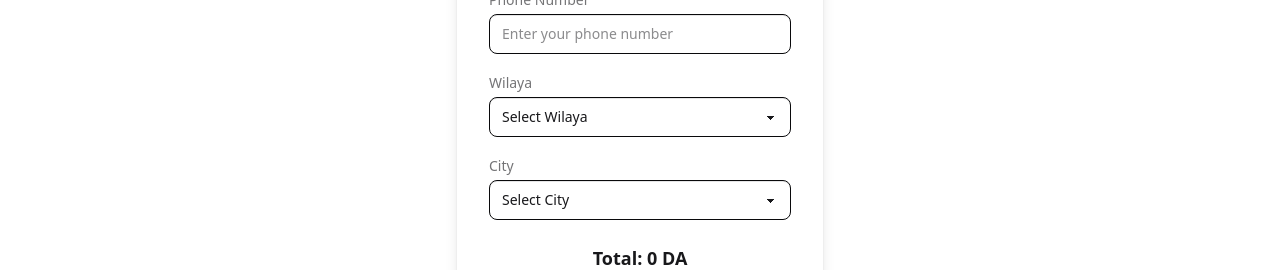
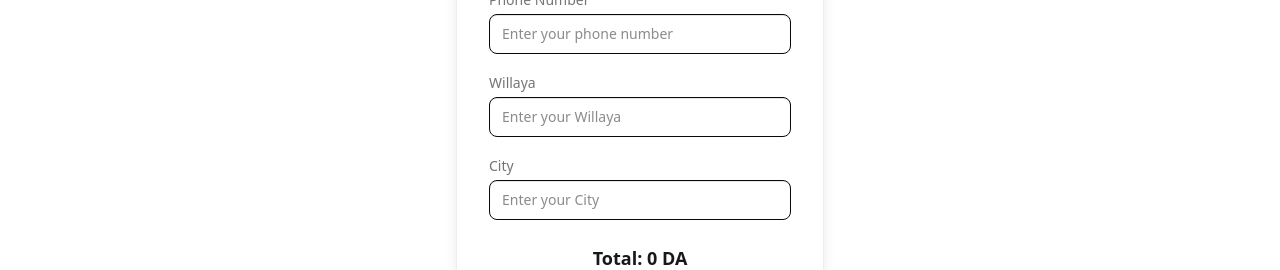
Before and after one commit to KhemissatRa/OctoWeb, a React app: page /checkout in a window 1280 px wide. Shown: the part 737-1007 px from the top of the page. Built offline with nearby package versions, Linux system fonts and the light colour scheme; no server answers; the HTML template or start-up script is replaced by a standard one.

Commit message:
fixing missing piece

```diff
--- a/src/compenents/ProductList.jsx
+++ b/src/compenents/ProductList.jsx
@@ -19,6 +19,7 @@ export default function ProductList() {
                     <div className="card-body">
                         <h2 className="card-title">{product.title}</h2>
                         <div className="card-actions justify-end">
+                         <h2 className="text-black font-bold m-auto text-xl">{product.price} DZD</h2>
                             <button className="btn btn-primary">
                                 <Link to={`productDetais/${product._id}`} >Buy Now</Link>
                             </button>
--- a/src/context/clientContext.jsx
+++ b/src/context/clientContext.jsx
@@ -14,8 +14,8 @@ export default function ClientContext({ children }) {
       setLoading(true);
       const res = await axios.get("https://backendoctoweb.onrender.com/product/");
 
-    console.log(res)
-      setProducts(res);
+    console.log(res.data)
+      setProducts(res.data);
     } catch (err) {
       setError(err);
     } finally {
--- a/src/pages/Checkout.jsx
+++ b/src/pages/Checkout.jsx
@@ -104,35 +104,29 @@ const titles = cart.map(item => item.title);
     </div>
 
     {/* Wilaya */}
-    <div className="form-control space-y-1">
-      <label className="label text-sm font-medium">Wilaya</label>
-      <select
-        name="willaya"
+
+   <div className="form-control space-y-1">
+      <label className="label text-sm font-medium">Willaya</label>
+      <input
+        name="Number"
+        type="text"
+        className="input input-neutral w-full rounded-lg"
         onChange={handleChange}
-        className="select select-neutral w-full rounded-lg"
-      >
-        <option disabled selected>Select Wilaya</option>
-        <option>Algiers</option>
-        <option>Oran</option>
-        <option>Setif</option>
-      </select>
+        placeholder="Enter your Willaya"
+      />
     </div>
+    {/* City */}
 
-    {/* City */}
-    <div className="form-control space-y-1">
+   <div className="form-control space-y-1">
       <label className="label text-sm font-medium">City</label>
-      <select
-        name="city"
+      <input
+        name="Number"
+        type="text"
+        className="input input-neutral w-full rounded-lg"
         onChange={handleChange}
-        className="select select-neutral w-full rounded-lg"
-      >
-        <option disabled selected>Select City</option>
-        <option>Bab Ezzouar</option>
-        <option>Bir El Djir</option>
-        <option>Downtown</option>
-      </select>
+        placeholder="Enter your City"
+      />
     </div>
-
     {/* Total */}
     <h1 className="text-lg font-semibold text-center pt-2">
       Total: {totalPrice} DA
```
